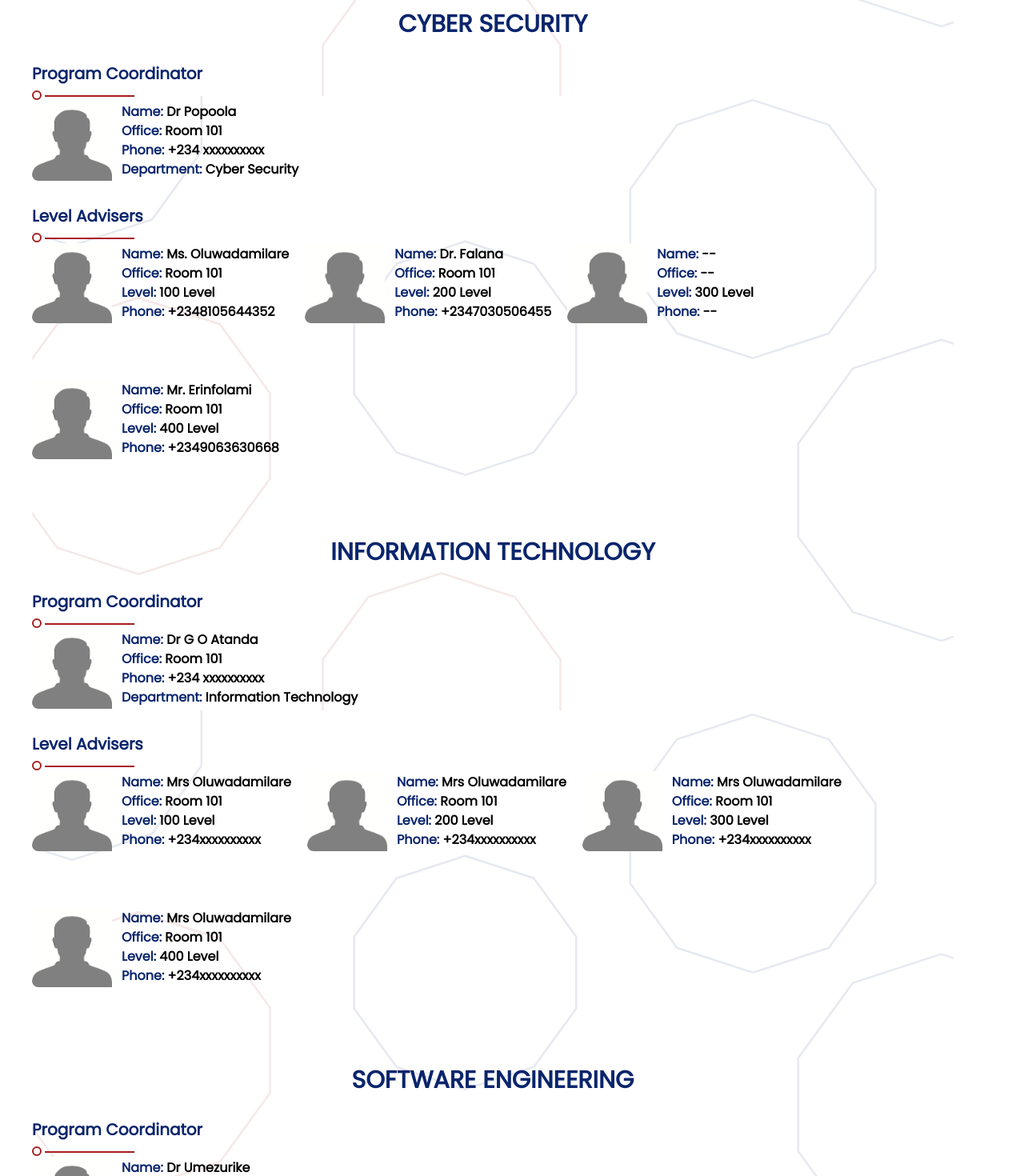
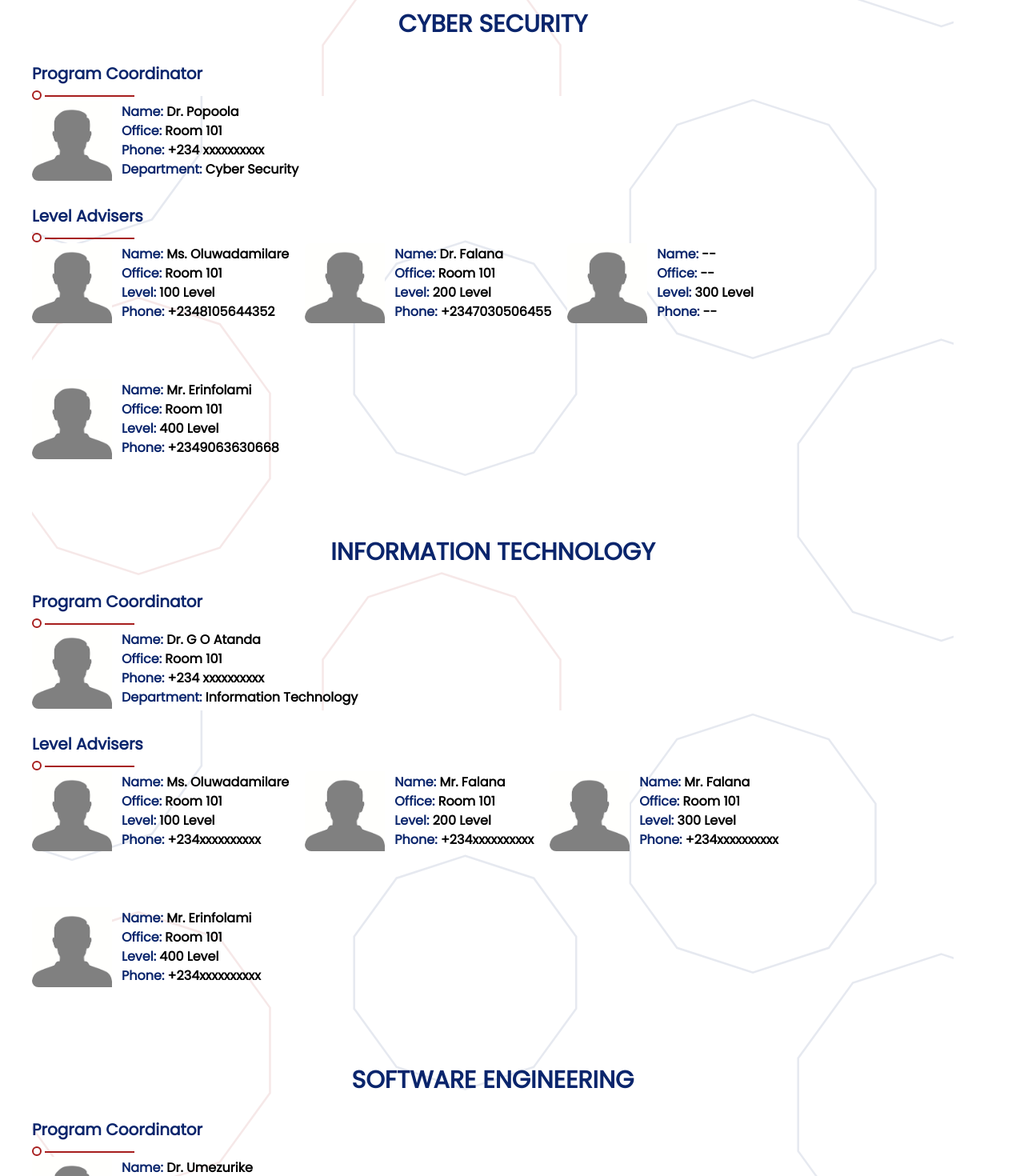
Before and after one commit to nacosbowen/nacos-website, a React (Vite) app: page /level-advisers in a window 1280 px wide. Shown: the part 1140-2610 px from the top of the page at 80% size. Built offline with nearby package versions, Linux system fonts and the light colour scheme; no server answers; what ldrs would draw is missing.

Commit message:
Update data.js

```diff
--- a/src/components/LevelAdvisersPage/data.js
+++ b/src/components/LevelAdvisersPage/data.js
@@ -3,7 +3,7 @@ const authorities = [
   {
     department: "Computer Science",
     headOfProgram: {
-      name: "Dr Olanloye",
+      name: "Dr. Olanloye",
       office: "Room 101",
       phone: "+2348038196016",
       image: profile,
@@ -47,7 +47,7 @@ const authorities = [
   {
     department: "Cyber Security",
     headOfProgram: {
-      name: "Dr Popoola",
+      name: "Dr. Popoola",
       office: "Room 101",
       image: profile,
       phone: "+234 xxxxxxxxxx",
@@ -91,7 +91,7 @@ const authorities = [
   {
     department: "Information Technology",
     headOfProgram: {
-      name: "Dr G O Atanda",
+      name: "Dr. G O Atanda",
       office: "Room 101",
       phone: "+234 xxxxxxxxxx",
       image: profile,
@@ -99,34 +99,34 @@ const authorities = [
     },
     levelAdviser: [
       {
-        name: "Mrs Oluwadamilare",
+        name: "Ms. Oluwadamilare",
         office: "Room 101",
         phone: "+234xxxxxxxxxx",
-        department: "Computer Science",
+        department: "Information Technology",
         image: profile,
         level: "100 level",
       },
       {
-        name: "Mrs Oluwadamilare",
+        name: "Mr. Falana",
         office: "Room 101",
         phone: "+234xxxxxxxxxx",
-        department: "Computer Science",
+        department: "Information Technology",
         level: "200 level",
         image: profile,
       },
       {
-        name: "Mrs Oluwadamilare",
+        name: "Mr. Falana",
         office: "Room 101",
         phone: "+234xxxxxxxxxx",
-        department: "Computer Science",
+        department: "Information Technology",
         image: profile,
         level: "300 level",
       },
       {
-        name: "Mrs Oluwadamilare",
+        name: "Mr. Erinfolami",
         office: "Room 101",
         phone: "+234xxxxxxxxxx",
-        department: "Computer Science",
+        department: "Information Technology",
         image: profile,
         level: "400 level",
       },
@@ -135,7 +135,7 @@ const authorities = [
   {
     department: "Software Engineering",
     headOfProgram: {
-      name: "Dr Umezurike",
+      name: "Dr. Umezurike",
       office: "Room 101",
       phone: "+234 xxxxxxxxxx",
       image: profile,
```
